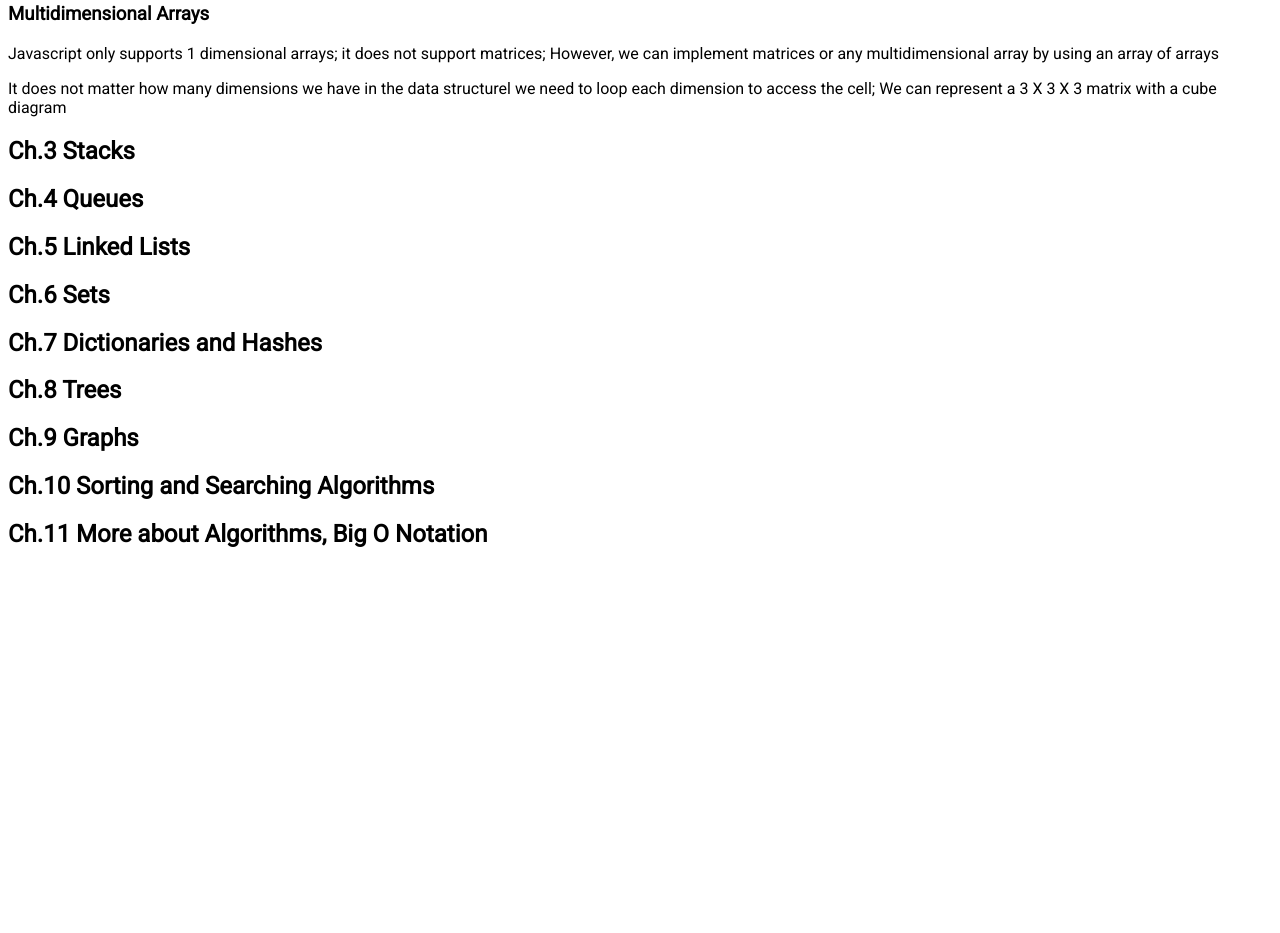
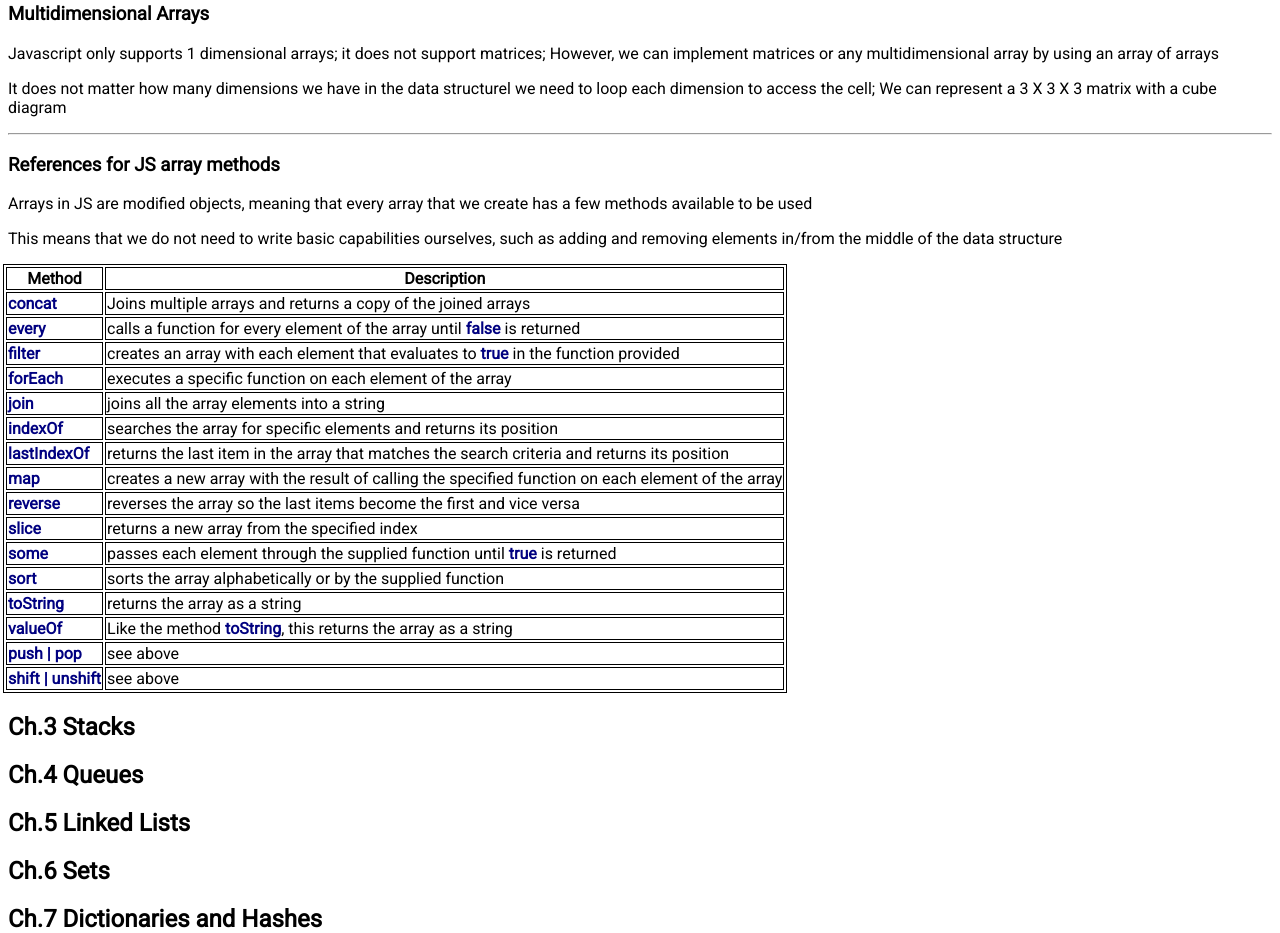
Before and after one commit to ann-xvii/JavaScript-Review, a plain HTML site: page index.html in a window 1280 px wide. Shown: the part 5338-6271 px from the top of the page. Before the commit the page ends 5906 px from the top, so only its background shows below. Drawn offline with Linux system fonts and the light colour scheme.

Commit message:
array methods and definitions

```diff
--- a/data_structures_and_algorithms.js
+++ b/data_structures_and_algorithms.js
@@ -273,6 +273,7 @@ function printMatrix(myMatrix) {
 	}
 }
 
+printMatrix(averageTemp);
 
 // multidimensional arrays
 
@@ -289,4 +290,13 @@ for (var i = 0; i < 3; i++) {
 	}
 }
 
-printMatrix(averageTemp);
+
+// to output the matrix, we can use the following code
+
+for (var i=0; i < matrix3x3x3.length; i++) {
+	for (var j=0; j < matrix3x3x3[i].length; j++) {
+		for (var z=0; z < matrix3x3x3[i][j].length; z++) {
+			console.log(matrix3x3x3[i][j][z]);
+		}
+	}
+}
--- a/index.html
+++ b/index.html
@@ -376,6 +376,83 @@
 
 	<p>It does not matter how many dimensions we have in the data structurel we need to loop each dimension to access the cell; We can represent a 3 X 3 X 3 matrix with a cube diagram</p>
 
+	<hr>
+	<h3>References for JS array methods</h3>
+	<p>Arrays in JS are modified objects, meaning that every array that we create has a few methods available to be used</p>
+	<p>This means that we do not need to write basic capabilities ourselves, such as adding and removing elements in/from the middle of the data structure</p>
+	<table>
+		<thead>
+			<th>Method</th>
+			<th>Description</th>
+		</thead>
+		<tbody>
+			<tr>
+				<td><strong>concat</strong></td>
+				<td>Joins multiple arrays and returns a copy of the joined arrays</td>
+			</tr>
+			<tr>
+				<td><strong>every</strong></td>
+				<td>calls a function for every element of the array until <strong>false</strong> is returned</td>
+			</tr>
+			<tr>
+				<td><strong>filter</strong></td>
+				<td>creates an array with each element that evaluates to <strong>true</strong> in the function provided</td>
+			</tr>
+			<tr>
+				<td><strong>forEach</strong></td>
+				<td>executes a specific function on each element of the array</td>
+			</tr>
+			<tr>
+				<td><strong>join</strong></td>
+				<td>joins all the array elements into a string</td>
+			</tr>
+			<tr>
+				<td><strong>indexOf</strong></td>
+				<td>searches the array for specific elements and returns its position</td>
+			</tr>
+			<tr>
+				<td><strong>lastIndexOf</strong></td>
+				<td>returns the last item in the array that matches the search criteria and returns its position</td>
+			</tr>
+			<tr>
+				<td><strong>map</strong></td>
+				<td>creates a new array with the result of calling the specified function on each element of the array</td>
+			</tr>
+			<tr>
+				<td><strong>reverse</strong></td>
+				<td>reverses the array so the last items become the first and vice versa</td>
+			</tr>
+			<tr>
+				<td><strong>slice</strong></td>
+				<td>returns a new array from the specified index</td>
+			</tr>
+			<tr>
+				<td><strong>some</strong></td>
+				<td>passes each element through the supplied function until <strong>true </strong>is returned</td>
+			</tr>
+			<tr>
+				<td><strong>sort</strong></td>
+				<td>sorts the array alphabetically or by the supplied function</td>
+			</tr>
+			<tr>
+				<td><strong>toString</strong></td>
+				<td>returns the array as a string</td>
+			</tr>
+			<tr>
+				<td><strong>valueOf</strong></td>
+				<td>Like the method <strong>toString</strong>, this returns the array as a string</td>
+			</tr>
+			<tr>
+				<td><strong>push | pop</strong></td>
+				<td>see above</td>
+			</tr>
+			<tr>
+				<td><strong>shift | unshift</strong></td>
+				<td>see above</td>
+			</tr>
+		</tbody>
+	</table>
+
 </div>
 
 <h2>Ch.3 Stacks</h2>
```
